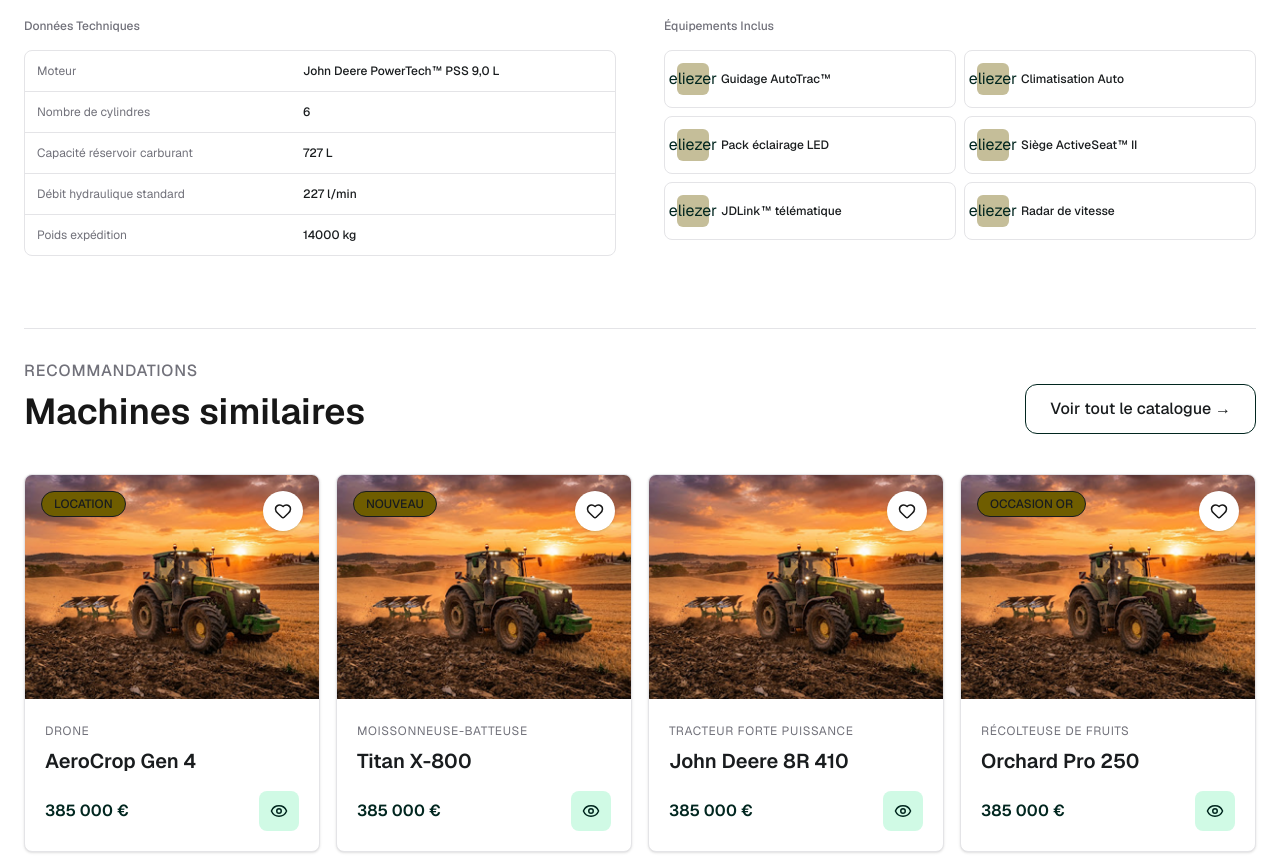
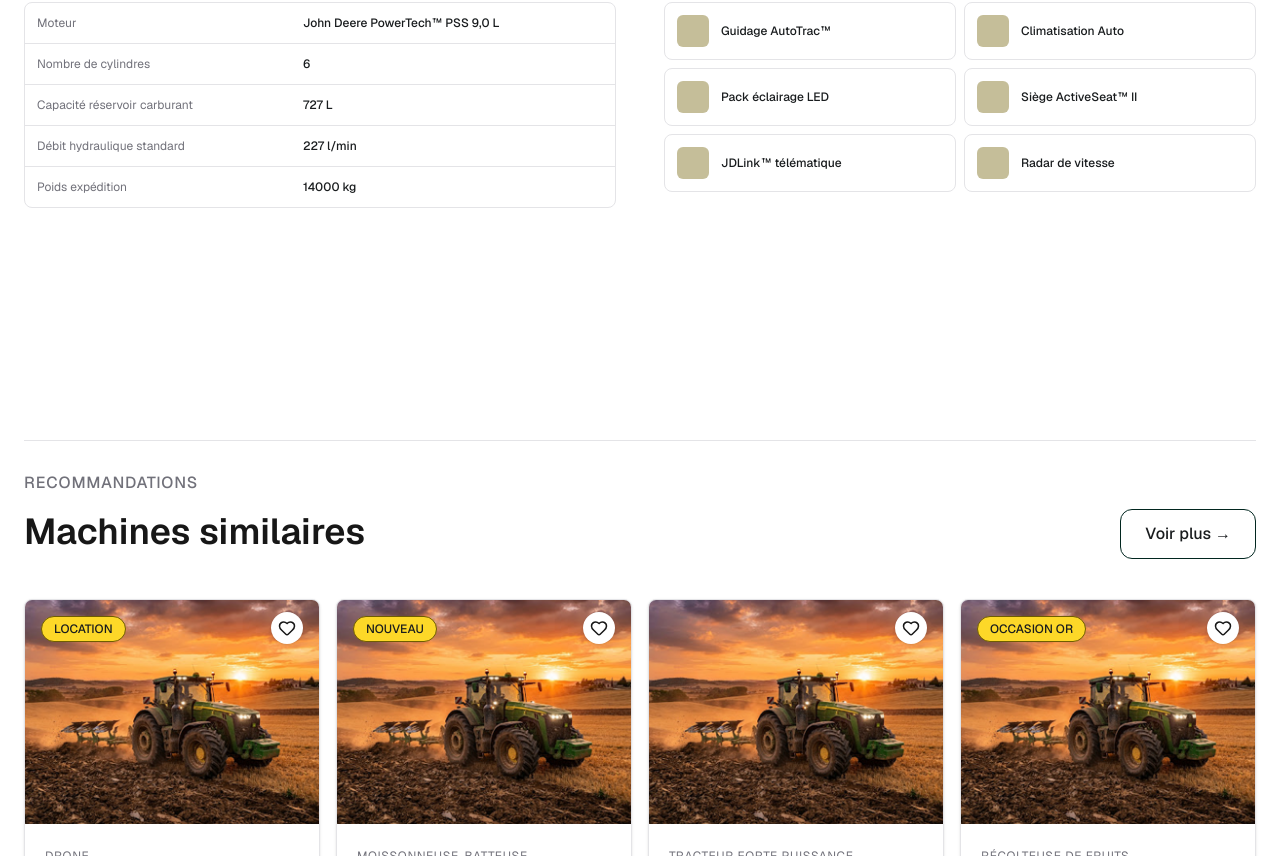
Before and after one commit to eliezermasial/Maquinaria-andres, a Next.js app: page /machines/AeroCrop-Gen-4 in a window 1280 px wide. Shown: the part 1144-2000 px from the top of the page. Built offline with nearby package versions, Linux system fonts and the light colour scheme.

Commit message:
Improve design of Machine and Catalogue pages

```diff
--- a/app/(public)/home/components/SectionHero.tsx
+++ b/app/(public)/home/components/SectionHero.tsx
@@ -2,11 +2,16 @@
 import { cn } from "@/lib/utils/cn";
 import { typography } from "@/lib/theme/typography";
 import { APP_NAME } from "@/lib/constants/app";
+import image from "@/public/ImageHero.png";
 
 
 export function SectionHero () {
     return (
-        <section className="relative h-[90vh] overflow-hidden bg-[url('/imageHero.png')] bg-cover bg-center bg-no-repeat font-sans">
+        <section
+            style={{ backgroundImage: `url(${image.src})` }}
+            className="relative h-[90vh] overflow-hidden
+            bg-cover bg-center bg-no-repeat font-sans"
+        >
             <div
                 className="absolute inset-0 bg-linear-to-r from-[#01261f]/90
                 via-[#01261f]/50 via-45% to-transparent"
--- a/components/ui/section.tsx
+++ b/components/ui/section.tsx
@@ -4,7 +4,7 @@
 export function Section ({className, ...props}: HTMLAttributes<HTMLElement>) {
     return (
         <section
-            className={cn("py-15 sm:py-20 lg:py-24 bg-muted", className)}
+            className={cn("py-10 sm:py-15 lg:py-20 bg-muted", className)}
             {...props}
         />
     )
--- a/features/machines/catalogue/components/CatalogGrid.tsx
+++ b/features/machines/catalogue/components/CatalogGrid.tsx
@@ -11,7 +11,7 @@
   return (
     <>
       {filteredMachines.length > 0 ? (
-              <div className="grid justify-items-center gap-6 sm:grid-cols-2 md:grid-cols-3 xl:grid-cols-4">
+        <div className="grid md:justify-items-center gap-6 sm:grid-cols-2 md:grid-cols-3 xl:grid-cols-4">
           {filteredMachines.map((machine) => (
             <MachineCard
               key={machine.id}
@@ -22,7 +22,9 @@
         )
         :
         (
-              <div className="flex min-h-80 items-center justify-center rounded-2xl border border-dashed border-border bg-white">
+        <div className="flex min-h-80 items-center justify-center rounded-2xl border
+          border-dashed border-border bg-white"
+        >
           <div className="text-center">
             <p className="font-semibold">Aucun résultat</p>
             <p className="mt-1 text-sm text-muted-foreground">
--- a/features/machines/components/MachineAttribute.tsx
+++ b/features/machines/components/MachineAttribute.tsx
@@ -1,19 +1,18 @@
-import type { Machine } from "@/features/machines/types/machine";
 import { cn } from "@/lib/utils/cn";
 import { MachineTab } from "./MachineDetail";
-import { SimilarMachinesGrid } from "./SimilarMachinesGrid";
 import { typography } from "@/lib/theme/typography";
+import type { Machine } from "@/features/machines/types/machine";
 import {Activity,BadgeCheck,Gauge,Lightbulb,Radio,Satellite,Settings2,Snowflake,UserRound} from "lucide-react";
 
 
 type MachineAttributeProps = {
   machine: Machine;
   activeTab: MachineTab;
-  similarMachines: Machine[];
   setActiveTab: React.Dispatch<React.SetStateAction<MachineTab>>;
 };
 
-export function MachineAttribute({ machine, similarMachines,setActiveTab, activeTab}: MachineAttributeProps) {
+export function MachineAttribute({ machine,setActiveTab, activeTab}: MachineAttributeProps)
+{
 
   const tabs = [
     "Caractéristiques",
@@ -45,7 +44,6 @@
                 ))}
         </div>
       </div>
-
       {activeTab === "Caractéristiques" && (
         <div className="grid gap-8 py-7 sm:py-8 lg:grid-cols-2 lg:gap-12">
             <div>
@@ -91,15 +89,12 @@
                 ))}
           </div>
         </div>
-
         <div>
           <h2 className="mb-4 text-xs font-medium text-muted-foreground">
             Équipements Inclus
           </h2>
-
           <div className="grid gap-2 sm:grid-cols-2">
-                {(
-                  machine.equipment ?? [
+            {( machine.equipment ?? [
               {
                 label: "Guidage AutoTrac™",
                 icon: Satellite,
@@ -127,17 +122,16 @@
             ]
             ).map((equipment) => {
               const Icon = equipment.icon;
-
               return (
                 <div
                   key={equipment.label}
                   className="flex items-center gap-3 rounded-lg border border-border bg-white px-3 py-3"
                 >
-                      <span className="flex size-8 shrink-0 items-center justify-center rounded-md bg-secondary/40 text-primary">
+                  <span className="flex size-8 shrink-0 items-center justify-center
+                    rounded-md bg-secondary/40 text-primary"
+                  >
                     <Icon size={24} />
-                        eliezer
                   </span>
-
                   <span className="text-xs font-medium text-onBackground">
                     {equipment.label}
                   </span>
@@ -152,8 +146,7 @@
       {activeTab === "Équipements" && (
         <div className="py-7 sm:py-8">
           <div className="grid gap-4 sm:grid-cols-2 lg:grid-cols-3">
-              {(
-                machine.equipment ?? [
+            {( machine.equipment ?? [
               {
                 label: "Guidage AutoTrac™",
                 icon: Satellite,
@@ -178,24 +171,22 @@
                 label: "Radar de vitesse",
                 icon: Gauge,
               },
-                ]
-              ).map((equipment) => {
+            ]).map((equipment) => {
               const Icon = equipment.icon;
-
               return (
                 <div
                   key={equipment.label}
                   className="flex items-center gap-4 rounded-xl border border-border bg-white p-4"
                 >
-                    <span className="flex size-10 shrink-0 items-center justify-center rounded-lg bg-secondary/40 text-primary">
+                  <span className="flex size-10 shrink-0 items-center justify-center
+                    rounded-lgbg-secondary/40 text-primary"
+                  >
                     <Icon className="size-5" />
                   </span>
-
                   <div>
                     <h3 className="text-sm font-semibold text-onBackground">
                       {equipment.label}
                     </h3>
-
                     <p className="mt-1 text-xs text-muted-foreground">
                       Équipement inclus avec cette machine.
                     </p>
@@ -253,10 +244,6 @@
             </div>
           </div>
       )}
-
-        <div className="border-t border-border mt-10 py-7">
-          <SimilarMachinesGrid similarMachines={similarMachines} />
-        </div>
     </aside>
   );
 }
--- a/features/machines/components/MachineCard.tsx
+++ b/features/machines/components/MachineCard.tsx
@@ -24,12 +24,15 @@
                 />
                 {machine.badge && (
                     <Badge
-                        className="absolute left-4 top-4 bg-secondary px-3 py-1 text-xs uppercase text-onBackground"
+                        className="absolute left-4 top-4 bg-yelloAccent border-secondary px-3 py-1
+                        text-xs uppercase text-onBackground"
                     >
                         {machine.badge}
                     </Badge>
                 )}
-                <button className="absolute right-4 top-4 flex h-10 w-10 items-center justify-center rounded-full bg-white shadow">
+                <button className="absolute right-4 top-3 flex h-10 w-10 md:h-8 md:w-8 items-center
+                    justify-center rounded-full bg-white shadow"
+                >
                   <Heart size={18} />
                 </button>
             </CardHeader>
--- a/features/machines/components/MachineDetail.tsx
+++ b/features/machines/components/MachineDetail.tsx
@@ -8,6 +8,7 @@
 import { MachineAttribute } from "./MachineAttribute";
 import { getMachines } from "../services/machine.service";
 import { useEffect, useState } from "react";
+import { SimilarMachinesGrid } from "./SimilarMachinesGrid";
 
 
 
@@ -101,16 +102,22 @@
           </div>
         </Container>
       </Section>
-      <Section className="bg-onPrimary pt-10">
+
+      <Section className="bg-onPrimary pb-10">
         <Container>
           <MachineAttribute
             machine={machine}
-            similarMachines={machines}
             setActiveTab={setActiveTab}
             activeTab={activeTab}
           />
         </Container>
       </Section>
+
+      <Section className="bg-onPrimary pt-10">
+        <Container>
+          <SimilarMachinesGrid similarMachines={machines} />
+        </Container>
+      </Section>
     </>
   );
 }
--- a/features/machines/components/SimilarMachinesGrid.tsx
+++ b/features/machines/components/SimilarMachinesGrid.tsx
@@ -11,25 +11,25 @@
 
 export function SimilarMachinesGrid({similarMachines}: SimilarMachineProps) {
     return (
-        <>
-            <div className="mb-10 flex flex-col gap-3 sm:flex-row sm:items-end sm:justify-between">
-                <div>
-                    <p className={cn(typography.body,
-                        "font-medium uppercase tracking-wider text-muted-foreground")}
-                    >
-                        Recommandations
-                    </p>
+        <div className="border-t border-border mt-10 py-7">
+            <div className="mb-10 flex flex-col gap-3 max-md:gap-10">
+                <p className={cn(typography.body,
+                    "font-medium uppercase tracking-wider text-muted-foreground")}
+                >
+                    Recommandations
+                </p>
 
-                    <h2 className={cn(typography.h2,"mt-1 text-xl sm:text-2xl")} >
+                <div className="flex justify-between gap-5">
+                    <h2 className={cn(typography.h2,"text-xl sm:text-2xl")} >
                         Machines similaires
                     </h2>
+                    <Link className="rounded-xl border border-primary px-3 py-1 md:px-6 md:py-3 transition hover:bg-primary
+                    hover:text-white text-md font-medium text-onBackground sm:self-auto"
+                        href={`/machines/catalogue`}
+                    >
+                        Voir plus →
+                    </Link>
                 </div>
-                <Link className="rounded-xl border border-primary px-6 py-3 transition hover:bg-primary
-                    hover:text-white text-md font-medium text-onBackground sm:self-auto"
-                    href="/machines/catalogue"
-                >
-                    Voir tout le catalogue →
-                </Link>
             </div>
 
             <div className="grid gap-4 sm:grid-cols-2 lg:grid-cols-4">
@@ -37,6 +37,6 @@
                     <MachineCard key={machine.id} machine={machine} />
                 ))}
             </div>
-        </>
+        </div>
     )
 }
```
Also changed, not shown: features/machines/catalogue/index.tsx (+8 -11 lines), features/machines/components/MachineInfoCard.tsx (+4 -6 lines). Lines whose indentation alone changed are shown as unchanged.
